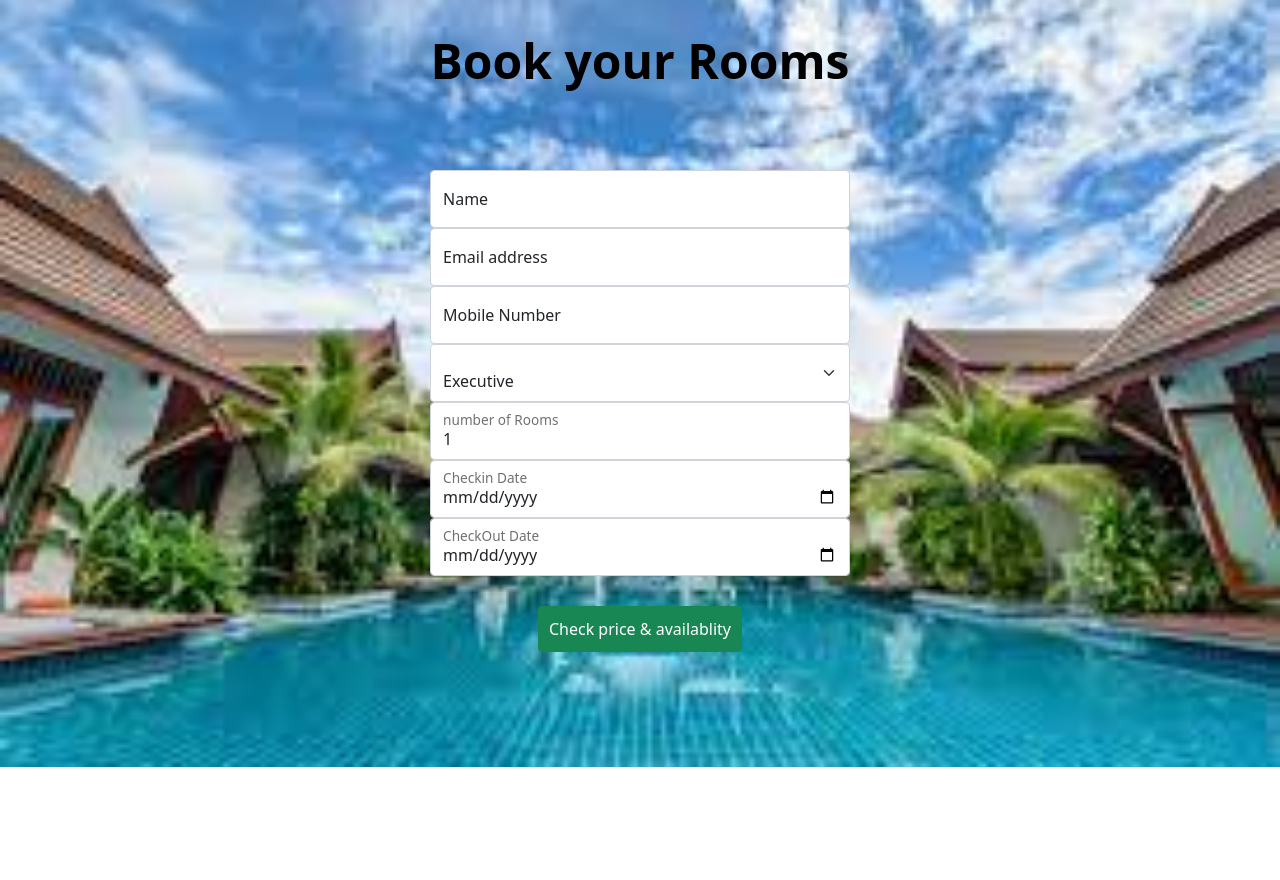
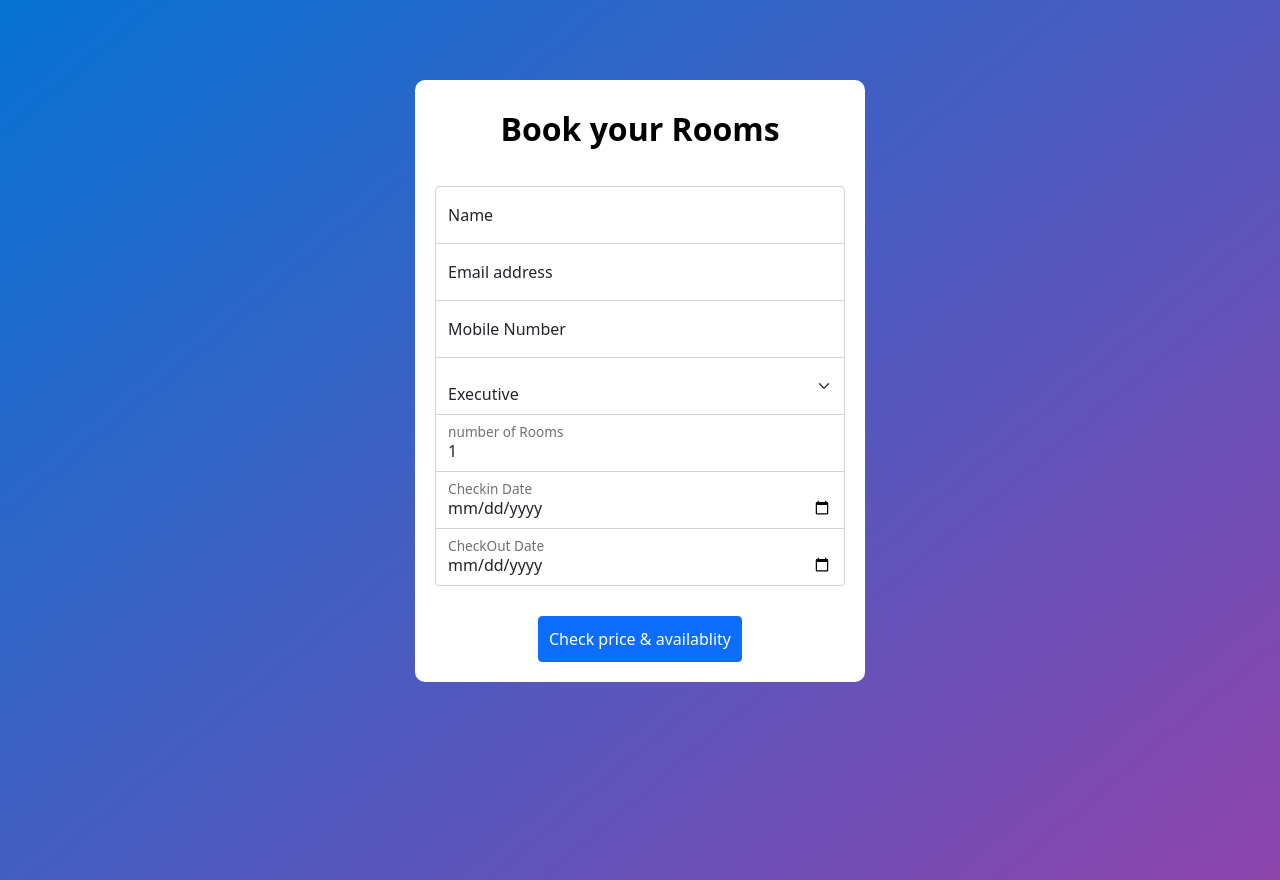
Before and after one commit to ishanM17/Hotel_room_booking_system_frontend, a website: page book-form.html in a window 1280 px wide. Before the commit the page ends 800 px from the top, so only its background shows below. Drawn offline with nearby package versions, Linux system fonts and the light colour scheme.

Commit message:
booking form styles updated

```diff
--- a/book-form.html
+++ b/book-form.html
@@ -11,24 +11,30 @@
         integrity="sha384-EVSTQN3/azprG1Anm3QDgpJLIm9Nao0Yz1ztcQTwFspd3yD65VohhpuuCOmLASjC" crossorigin="anonymous">
     <style>
         body {
-            background: url('./images/win.jpeg');
-            background-size: cover;
+            /* background: url('./images/win.jpeg'); */
+            /* background-size: cover;
             background-position: center;
-            background-repeat: no-repeat;
+            background-repeat: no-repeat; */
+            background: linear-gradient(140deg, #0673d3, #8e44ad);
+            height: 100vh;
+        }
+        .last{
+            background-color: white;
+            max-width: 450px;
+            padding: 20px;
+            padding-top: 0px;
+            border-radius: 10px;
+            text-align: center;
+            margin: auto;
         }
 
         .title {
-            font-size: 3rem;
+
+            font-size: 2rem;
             font-weight: bold;
             color: black;
             text-align: center;
-            margin-top: 2rem;
-            transition: transform 0.2s ease;
-        }
-
-        .form {
-            max-width: 450px;
-            padding: 0px 15px;
+            padding: 30px 0;
         }
 
         .err {
@@ -36,64 +42,76 @@
             font-size: 20px;
             font-weight: 600;
         }
+        .input-format{
+            margin-bottom: -1px;
+            border-bottom-right-radius: 0;
+            border-bottom-left-radius: 0;
+        }
+        .format2{
+            margin-bottom: -1px;
+            border-radius: 0;
+        }
     </style>
 </head>
 
 <body>
-    <h1 class="title">Book your Rooms</h1>
-    <form class="form" method="post" style=" margin: auto; margin-top: 80px;">
+    <div class="last">
+        <form class="form" style=" margin: auto; margin-top: 80px;">
+            <h2 class="title">Book your Rooms</h2>
             <div class="form-floating">
-            <input type="text" class="form-control" id="name" placeholder="name" name="fName" required>
+                <input type="text" class="form-control input-format" id="name" placeholder="name" name="fName" required>
                 <label>Name</label>
                 <span class="err" id="n_error"></span>
             </div>
-        <div class="form-floating">
-            <input type="email" class="form-control" id="email" placeholder="email" name="email" required>
+            <div class="form-floating
+            ">
+                <input type="email" class="form-control format2" id="email" placeholder="email" name="email" required>
                 <label for="floatingInput">Email address</label>
                 <span class="err" id="e_error"></span>
 
             </div>
             <div class="form-floating">
-            <input type="text" class="form-control" id="mob" placeholder="mob" name="mob" required>
+                <input type="text" class="form-control format2" id="mob" placeholder="mob" name="mob" required>
                 <label for="floatingPassword">Mobile Number</label>
                 <span class="err" id="mob_error"></span>
             </div>
             <div class="form-floating">
-            <select class="form-select" id="room-type" aria-label="Default select example">
+                <select class="form-select format2" id="room-type" aria-label="Default select example">
                     <option value="executive">Executive</option>
                     <option value="deluxe">Deluxe</option>
                     <option value="luxury">Luxury</option>
                 </select>
             </div>
             <div class="form-floating">
-            <input type="number" class="form-control" id="num" placeholder="num" value="1" name="num" min="1" max="20"
+                <input type="number" class="form-control format2" id="num" placeholder="num" value="1" name="num" min="1" max="20"
                     required>
                 <label for="floatingPassword">number of Rooms</label>
                 <span class="err" id="num_error"></span>
             </div>
             <div class="form-floating">
-            <input type="date" class="form-control" id="checkin" placeholder="checkin" name="checkin" required
+                <input type="date" class="form-control format2" id="checkin" placeholder="checkin" name="checkin" required
                     onchange=datevalidate()>
                 <label for="floatingPassword">Checkin Date</label>
                 <span class="err" id="in_error"></span>
             </div>
             <div class="form-floating">
-            <input type="date" class="form-control" id="checkout" placeholder="checkOut" name="checkout" required>
+                <input type="date" class="form-control" id="checkout" placeholder="checkOut" name="checkout" style="margin-bottom: 1px; border-top-left-radius: 0; border-top-right-radius: 0;" required>
                 <label for="floatingPassword">CheckOut Date</label>
                 <span class="err" id="out_error"></span>
             </div>
         </form>
         <div style="text-align: center; margin-top: 30px;">
-        <button id="check" class=" btn  btn-success" onclick=findprice() style=" padding: 10px;">Check
+        <button id="check" class=" btn  btn-primary" onclick=findprice() style=" padding: 10px;">Check
             price & availablity</button>
         </div>
-
+    </div>
     <div style="margin: 30px 50px ; text-align: center;">
-        <div id="total" style="padding: 20px; font-size: 40px; margin-left: auto; border-radius:20px;  background-color: lightgrey; display: none;">
+        <div id="total" style="padding: 20px; font-size: 40px; margin-left: auto; border-radius:20px; display: none;">
         </div>
     </div>
+
     <div style="text-align: center; margin-top: 30px;">
-        <button id="submit" class="btn btn-primary" onclick=confirm()
+        <button id="submit" class="btn btn-primary btn-lg" onclick=confirm()
             style=" padding: 10px; border-radius: 10px;display: none; margin: auto;">confirm Booking </button>
     </div>
 
@@ -190,7 +208,7 @@
                 var diff = (date2 - date1) / 86400000;
                 var tol = 4500 * room * diff;
                 document.getElementById("total").innerHTML = "Total Amount : " + tol;
-                document.getElementById("total").style.color = "red";
+                document.getElementById("total").style.color = "white";
                 document.getElementById("total").style.display = "inline";
                 document.getElementById("check").style.display = "none";
                 document.getElementById("submit").style.display = "block";
--- a/main-style.css
+++ b/main-style.css
@@ -15,7 +15,7 @@ body{
 
 
 .service-item{
-    box-shadow: 0 0 45px black;
+    box-shadow: 0 4px 8px 0 rgba(0, 0, 0, 0.2), 0 6px 20px 0 rgba(0, 0, 0, 0.2);
     transition: all 0.5s ease-in-out;
 }
 
```
Lines whose indentation alone changed are shown as unchanged.
